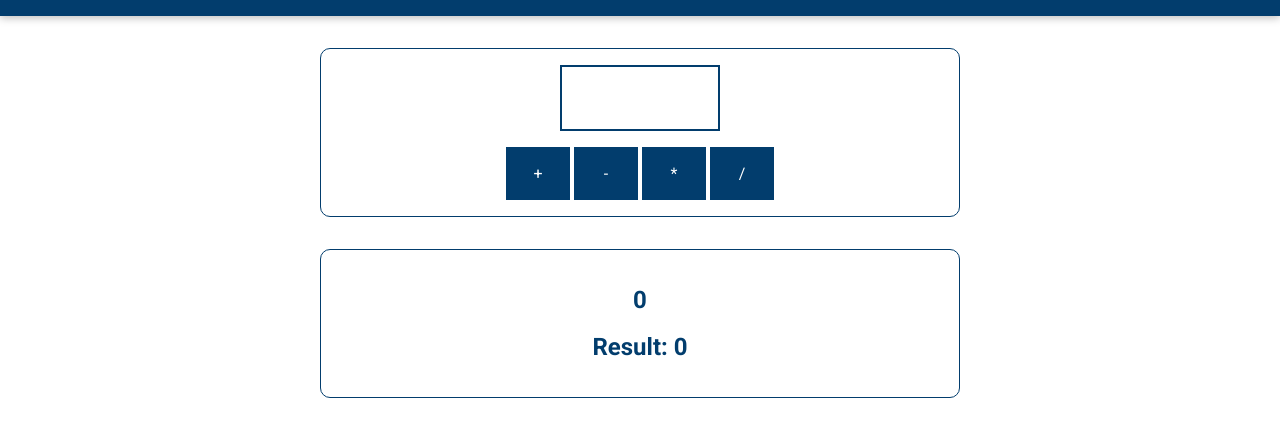
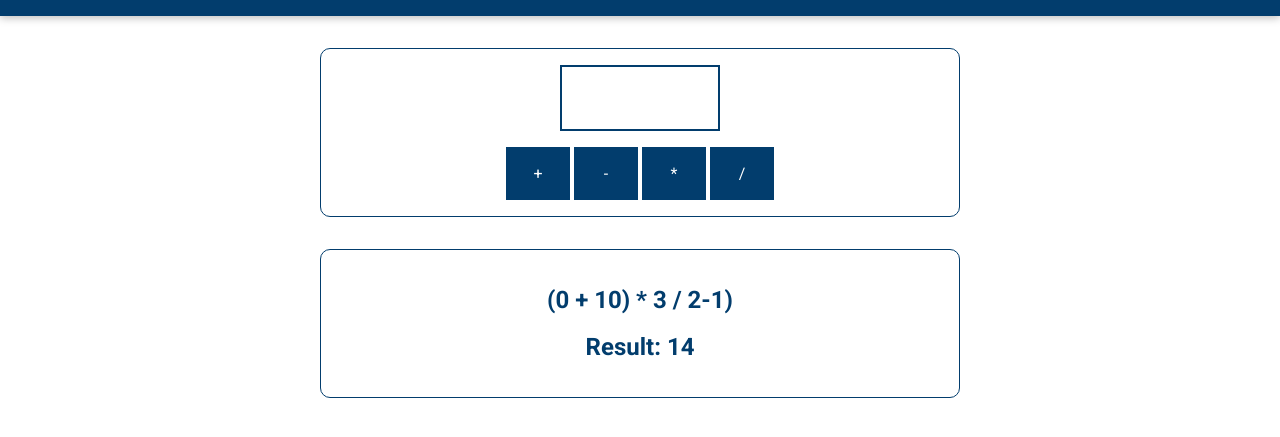
Before and after one commit to Rayaan-khan428/JavaScript-Course, a plain HTML site: page basics-01-starting-project/index.html in a window 1280 px wide. Shown: the part 97-534 px from the top of the page. Drawn offline with Linux system fonts and the light colour scheme.

Commit message:
module 1 25

```diff
--- /dev/null
+++ b/basics-01-starting-project/assets/scripts/app.js
@@ -0,0 +1,9 @@
+const defaultResult = 0;
+let  currentResult = defaultResult;
+
+currentResult = currentResult + 10 * 3 / 2 - 1;
+
+let calculationDescription = `(${defaultResult} + 10) * 3 / 2-1)`;
+let errorMessage = 'An error ' + 'occurred!';
+
+outputResult(currentResult, calculationDescription);
--- a/basics-01-starting-project/index.html
+++ b/basics-01-starting-project/index.html
@@ -10,8 +10,10 @@
       rel="stylesheet"
     />
     <link rel="stylesheet" href="assets/styles/app.css" />
+
   </head>
   <body>
+
     <header>
       <h1>The Unconventional Calculator</h1>
     </header>
@@ -25,9 +27,12 @@
         <button type="button" id="btn-divide">/</button>
       </div>
     </section>
+
     <section id="results">
       <h2 id="current-calculation">0</h2>
       <h2>Result: <span id="current-result">0</span></h2>
     </section>
+    <script src="assets/scripts/vendor.js"></script>
+    <script src="assets/scripts/app.js"></script>
   </body>
 </html>
```
